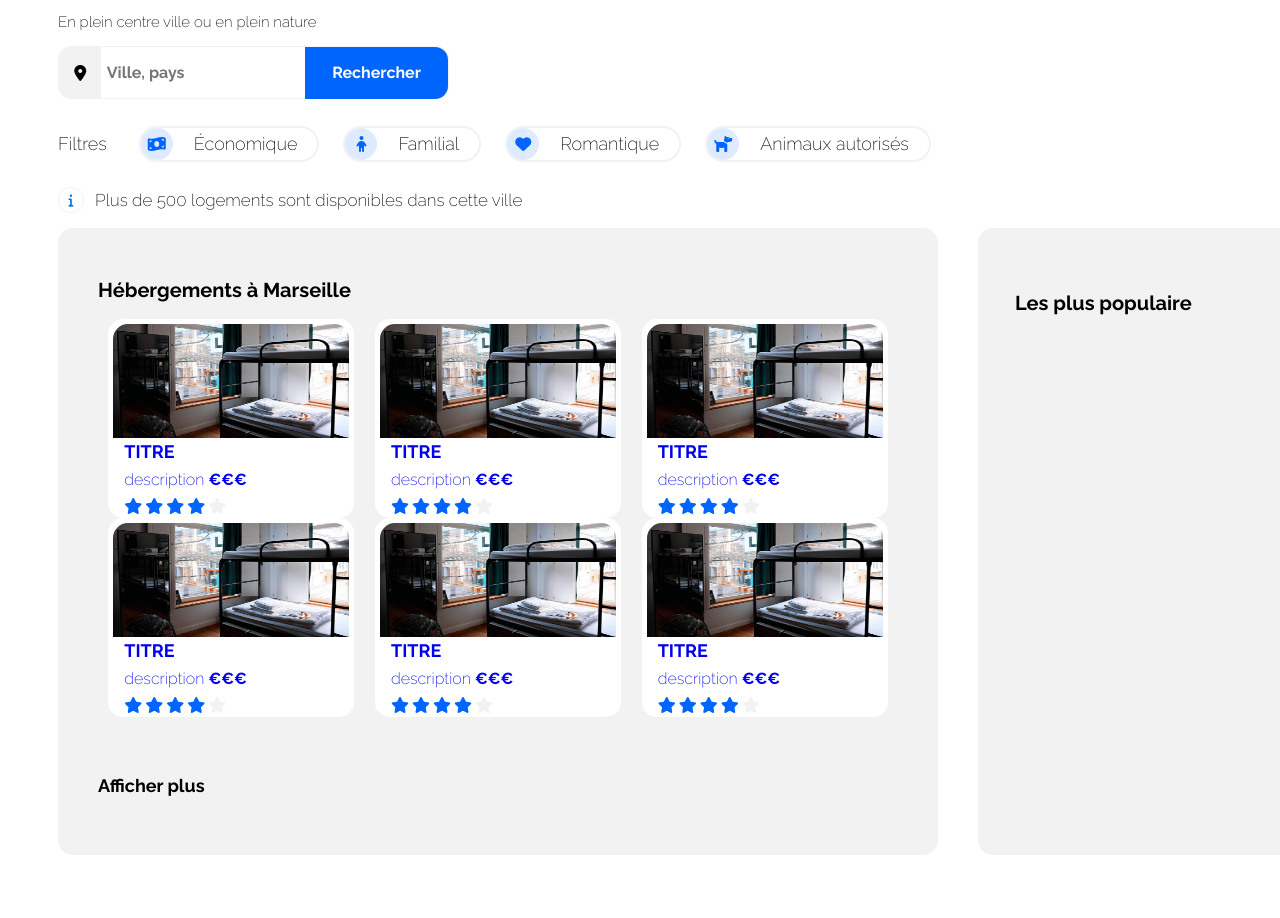
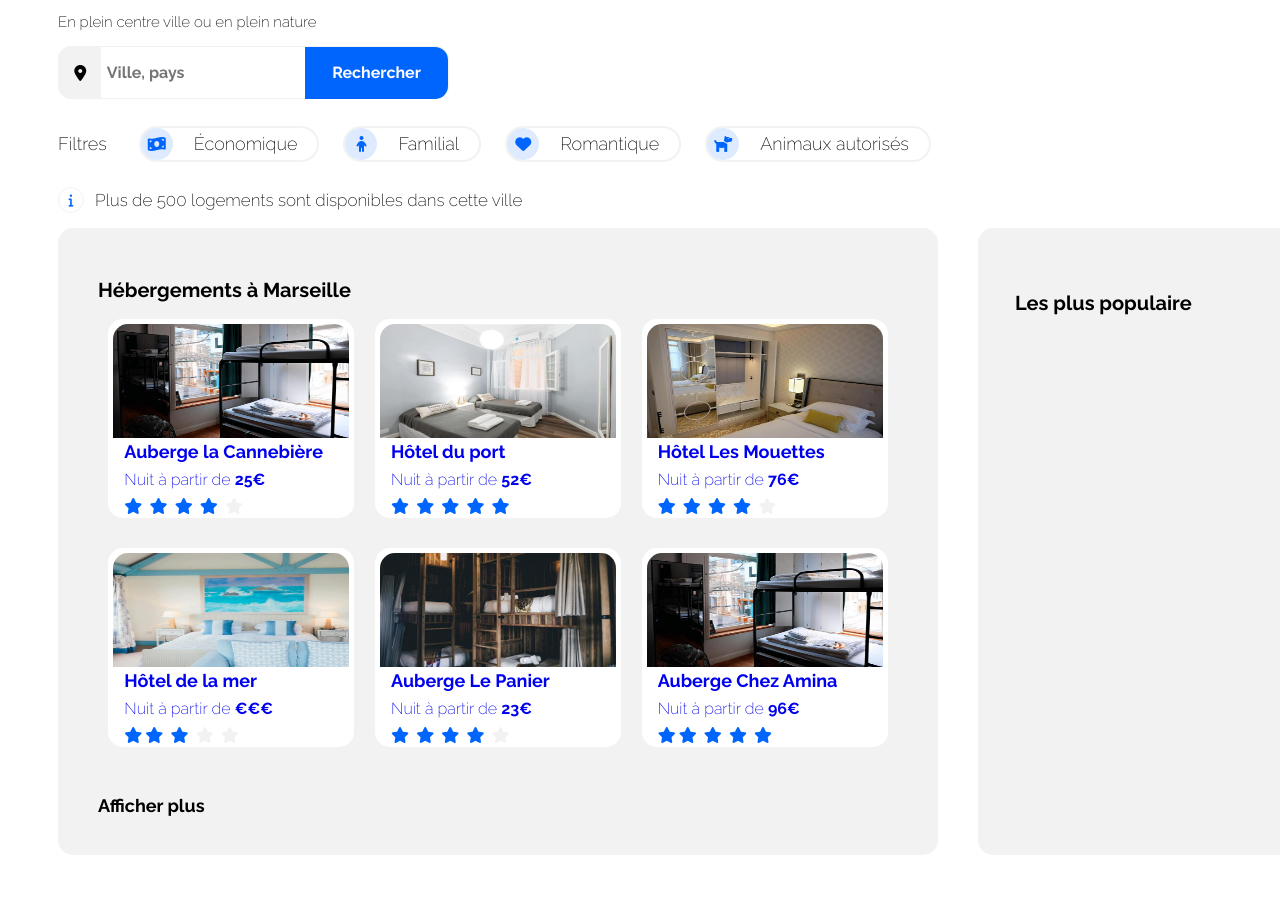
Before and after one commit to romainmontagnon/OC_RomainMontagnon_2_28092020, a plain HTML site: page index.html in a window 1280 px wide. Shown: the part 107-1025 px from the top of the page. Drawn offline with Linux system fonts and the light colour scheme.

Commit message:
fin de la partie hebergement

```diff
--- a/index.html
+++ b/index.html
@@ -4,7 +4,7 @@
     <meta charset="utf-8">
     <meta http-equiv="X-UA-Compatible" content="IE=edge">
     <title>Reservia, planifiez vos vacances</title>
-    <meta name="description" content="">
+    <meta name="Nuit à partir de " content="">
     <meta name="viewport" content="width=device-width, initial-scale=1">
     <!-- <link rel="stylesheet" href="reset.css">    Elements de base -->
     <link rel="stylesheet" href="style.css"> <!-- Feuille de style CSS -->
@@ -85,92 +85,120 @@
                             </h2>
                             <div id="hebergement_liens">
                                 <!-- Div avec photo, etoiles, descrition -->
+                                <!-- Cannebiere -->
                                 <a href="#">
                                     <div class="div_photo_hebergement">
                                         <div class="div_photo_hebergement_photo">
                                             <img src="images/hebergements/4_small/marcus-loke-WQJvWU_HZFo-unsplash.jpg" alt="Cannebiere">
                                         </div>
                                         <div class="div_photo_hebergement_texte">
-                                            <h3>TITRE</h3>
-                                            <p>description <strong class="prix">€€€</strong></p>
+                                            <h3>Auberge la Cannebière</h3>
+                                            <p>Nuit à partir de  <strong class="prix">25€</strong></p>
                                                 <div class="etoile">
-                                                    <span class="star_blue_filling"><i class="fas fa-star"></i></span><span class="star_blue_filling"><i class="fas fa-star"></i></span><span class="star_blue_filling"><i class="fas fa-star"></i></span><span class="star_blue_filling"><i class="fas fa-star"></i></span><span class="star_grey_filling"><i class="fas fa-star"></i></span>
+                                                    <span class="star_blue_filling"><i class="fas fa-star"></i></span>
+                                                    <span class="star_blue_filling"><i class="fas fa-star"></i></span>
+                                                    <span class="star_blue_filling"><i class="fas fa-star"></i></span>
+                                                    <span class="star_blue_filling"><i class="fas fa-star"></i></span>
+                                                    <span class="star_grey_filling"><i class="fas fa-star"></i></span>
                                                 </div>
                                         </div>
                                     </div>
                                 </a>
+                                <!-- Hotel du Port -->
+                                <a href="#">
+                                    <div class="div_photo_hebergement">
+                                        <div class="div_photo_hebergement_photo">
+                                            <img src="images/hebergements/4_small/fred-kleber-gTbaxaVLvsg-unsplash.jpg" alt="Cannebiere">
+                                        </div>
+                                        <div class="div_photo_hebergement_texte">
+                                            <h3>Hôtel du port</h3>
+                                            <p>Nuit à partir de  <strong class="prix">52€</strong></p>
+                                                <div class="etoile">
+                                                    <span class="star_blue_filling"><i class="fas fa-star"></i></span>
+                                                    <span class="star_blue_filling"><i class="fas fa-star"></i></span>
+                                                    <span class="star_blue_filling"><i class="fas fa-star"></i></span>
+                                                    <span class="star_blue_filling"><i class="fas fa-star"></i></span>
+                                                    <span class="star_blue_filling"><i class="fas fa-star"></i></span>
+                                                </div>
+                                        </div>
+                                    </div>
+                                </a>
+                                <!-- Hotel Les Mouettes -->
+                                <a href="#">
+                                    <div class="div_photo_hebergement">
+                                        <div class="div_photo_hebergement_photo">
+                                            <img src="images/hebergements/4_small/reisetopia-B8WIgxA_PFU-unsplash.jpg" alt="Cannebiere">
+                                        </div>
+                                        <div class="div_photo_hebergement_texte">
+                                            <h3>Hôtel Les Mouettes</h3>
+                                            <p>Nuit à partir de  <strong class="prix">76€</strong></p>
+                                                <div class="etoile">
+                                                    <span class="star_blue_filling"><i class="fas fa-star"></i></span>
+                                                    <span class="star_blue_filling"><i class="fas fa-star"></i></span>
+                                                    <span class="star_blue_filling"><i class="fas fa-star"></i></span>
+                                                    <span class="star_blue_filling"><i class="fas fa-star"></i></span>
+                                                    <span class="star_grey_filling"><i class="fas fa-star"></i></span>
+                                                </div>
+                                        </div>
+                                    </div>
+                                </a>
+                                <!-- Hotel de La Mer -->
+                                <a href="#">
+                                    <div class="div_photo_hebergement">
+                                        <div class="div_photo_hebergement_photo">
+                                            <img src="images/hebergements/4_small/annie-spratt-Eg1qcIitAuA-unsplash.jpg" alt="Cannebiere">
+                                        </div>
+                                        <div class="div_photo_hebergement_texte">
+                                            <h3>Hôtel de la mer</h3>
+                                            <p>Nuit à partir de  <strong class="prix">€€€</strong></p>
+                                                <div class="etoile">
+                                                    <span class="star_blue_filling"><i class="fas fa-star"></i></span><span class="star_blue_filling"><i class="fas fa-star"></i></span>
+                                                    <span class="star_blue_filling"><i class="fas fa-star"></i></span>
+                                                    <span class="star_grey_filling"><i class="fas fa-star"></i></span>
+                                                    <span class="star_grey_filling"><i class="fas fa-star"></i></span>
+                                                </div>
+                                        </div>
+                                    </div>
+                                </a>
+                                <!-- Auberge Le Panier -->
+                                <a href="#">
+                                    <div class="div_photo_hebergement">
+                                        <div class="div_photo_hebergement_photo">
+                                            <img src="images/hebergements/4_small/nicate-lee-kT-ZyaiwBe0-unsplash.jpg" alt="Cannebiere">
+                                        </div>
+                                        <div class="div_photo_hebergement_texte">
+                                            <h3>Auberge Le Panier</h3>
+                                            <p>Nuit à partir de  <strong class="prix">23€</strong></p>
+                                                <div class="etoile">
+                                                    <span class="star_blue_filling"><i class="fas fa-star"></i></span>
+                                                    <span class="star_blue_filling"><i class="fas fa-star"></i></span>
+                                                    <span class="star_blue_filling"><i class="fas fa-star"></i></span>
+                                                    <span class="star_blue_filling"><i class="fas fa-star"></i></span>
+                                                    <span class="star_grey_filling"><i class="fas fa-star"></i></span>
+                                                </div>
+                                        </div>
+                                    </div>
+                                </a>
+                                <!-- Auberge Chez Amina -->
                                 <a href="#">
                                     <div class="div_photo_hebergement">
                                         <div class="div_photo_hebergement_photo">
                                             <img src="images/hebergements/4_small/marcus-loke-WQJvWU_HZFo-unsplash.jpg" alt="Cannebiere">
                                         </div>
                                         <div class="div_photo_hebergement_texte">
-                                            <h3>TITRE</h3>
-                                            <p>description <strong class="prix">€€€</strong></p>
+                                            <h3>Auberge Chez Amina</h3>
+                                            <p>Nuit à partir de  <strong class="prix">96€</strong></p>
                                                 <div class="etoile">
-                                                    <span class="star_blue_filling"><i class="fas fa-star"></i></span><span class="star_blue_filling"><i class="fas fa-star"></i></span><span class="star_blue_filling"><i class="fas fa-star"></i></span><span class="star_blue_filling"><i class="fas fa-star"></i></span><span class="star_grey_filling"><i class="fas fa-star"></i></span>
-                                                </div>
-                                        </div>
-                                    </div>
-                                </a>
-                                <a href="#">
-                                    <div class="div_photo_hebergement">
-                                        <div class="div_photo_hebergement_photo">
-                                            <img src="images/hebergements/4_small/marcus-loke-WQJvWU_HZFo-unsplash.jpg" alt="Cannebiere">
-                                        </div>
-                                        <div class="div_photo_hebergement_texte">
-                                            <h3>TITRE</h3>
-                                            <p>description <strong class="prix">€€€</strong></p>
-                                                <div class="etoile">
-                                                    <span class="star_blue_filling"><i class="fas fa-star"></i></span><span class="star_blue_filling"><i class="fas fa-star"></i></span><span class="star_blue_filling"><i class="fas fa-star"></i></span><span class="star_blue_filling"><i class="fas fa-star"></i></span><span class="star_grey_filling"><i class="fas fa-star"></i></span>
-                                                </div>
-                                        </div>
-                                    </div>
-                                </a>
-                                <a href="#">
-                                    <div class="div_photo_hebergement">
-                                        <div class="div_photo_hebergement_photo">
-                                            <img src="images/hebergements/4_small/marcus-loke-WQJvWU_HZFo-unsplash.jpg" alt="Cannebiere">
-                                        </div>
-                                        <div class="div_photo_hebergement_texte">
-                                            <h3>TITRE</h3>
-                                            <p>description <strong class="prix">€€€</strong></p>
-                                                <div class="etoile">
-                                                    <span class="star_blue_filling"><i class="fas fa-star"></i></span><span class="star_blue_filling"><i class="fas fa-star"></i></span><span class="star_blue_filling"><i class="fas fa-star"></i></span><span class="star_blue_filling"><i class="fas fa-star"></i></span><span class="star_grey_filling"><i class="fas fa-star"></i></span>
-                                                </div>
-                                        </div>
-                                    </div>
-                                </a>
-                                <a href="#">
-                                    <div class="div_photo_hebergement">
-                                        <div class="div_photo_hebergement_photo">
-                                            <img src="images/hebergements/4_small/marcus-loke-WQJvWU_HZFo-unsplash.jpg" alt="Cannebiere">
-                                        </div>
-                                        <div class="div_photo_hebergement_texte">
-                                            <h3>TITRE</h3>
-                                            <p>description <strong class="prix">€€€</strong></p>
-                                                <div class="etoile">
-                                                    <span class="star_blue_filling"><i class="fas fa-star"></i></span><span class="star_blue_filling"><i class="fas fa-star"></i></span><span class="star_blue_filling"><i class="fas fa-star"></i></span><span class="star_blue_filling"><i class="fas fa-star"></i></span><span class="star_grey_filling"><i class="fas fa-star"></i></span>
-                                                </div>
-                                        </div>
-                                    </div>
-                                </a>
-                                <a href="#">
-                                    <div class="div_photo_hebergement">
-                                        <div class="div_photo_hebergement_photo">
-                                            <img src="images/hebergements/4_small/marcus-loke-WQJvWU_HZFo-unsplash.jpg" alt="Cannebiere">
-                                        </div>
-                                        <div class="div_photo_hebergement_texte">
-                                            <h3>TITRE</h3>
-                                            <p>description <strong class="prix">€€€</strong></p>
-                                                <div class="etoile">
-                                                    <span class="star_blue_filling"><i class="fas fa-star"></i></span><span class="star_blue_filling"><i class="fas fa-star"></i></span><span class="star_blue_filling"><i class="fas fa-star"></i></span><span class="star_blue_filling"><i class="fas fa-star"></i></span><span class="star_grey_filling"><i class="fas fa-star"></i></span>
+                                                    <span class="star_blue_filling"><i class="fas fa-star"></i></span><span class="star_blue_filling"><i class="fas fa-star"></i></span>
+                                                    <span class="star_blue_filling"><i class="fas fa-star"></i></span>
+                                                    <span class="star_blue_filling"><i class="fas fa-star"></i></span>
+                                                    <span class="star_blue_filling"><i class="fas fa-star"></i></span>
                                                 </div>
                                         </div>
                                     </div>
                                 </a>
                             </div>
-                            <div id="hebergement_afficher_tout">
+                            <div>
                                 <h3>Afficher plus</h3>
                             </div>
                         </div>
--- a/style.css
+++ b/style.css
@@ -293,11 +293,6 @@ button {
   margin-top: 3.125rem;
 }
 
-#hebergement_afficher_tout{
-  margin-top: 2.5rem;
-  margin-bottom: 3.125rem;
-}
-
 #hebergement_liens{
   display: flex;
   flex-direction: row;
@@ -309,6 +304,7 @@ button {
   background-color: #fff;
   width: 15.375rem;
   height: 12.438rem;
+  margin-bottom: 1.875rem;
   border-radius:0.938rem;
 }
 .div_photo_hebergement_photo{
```
